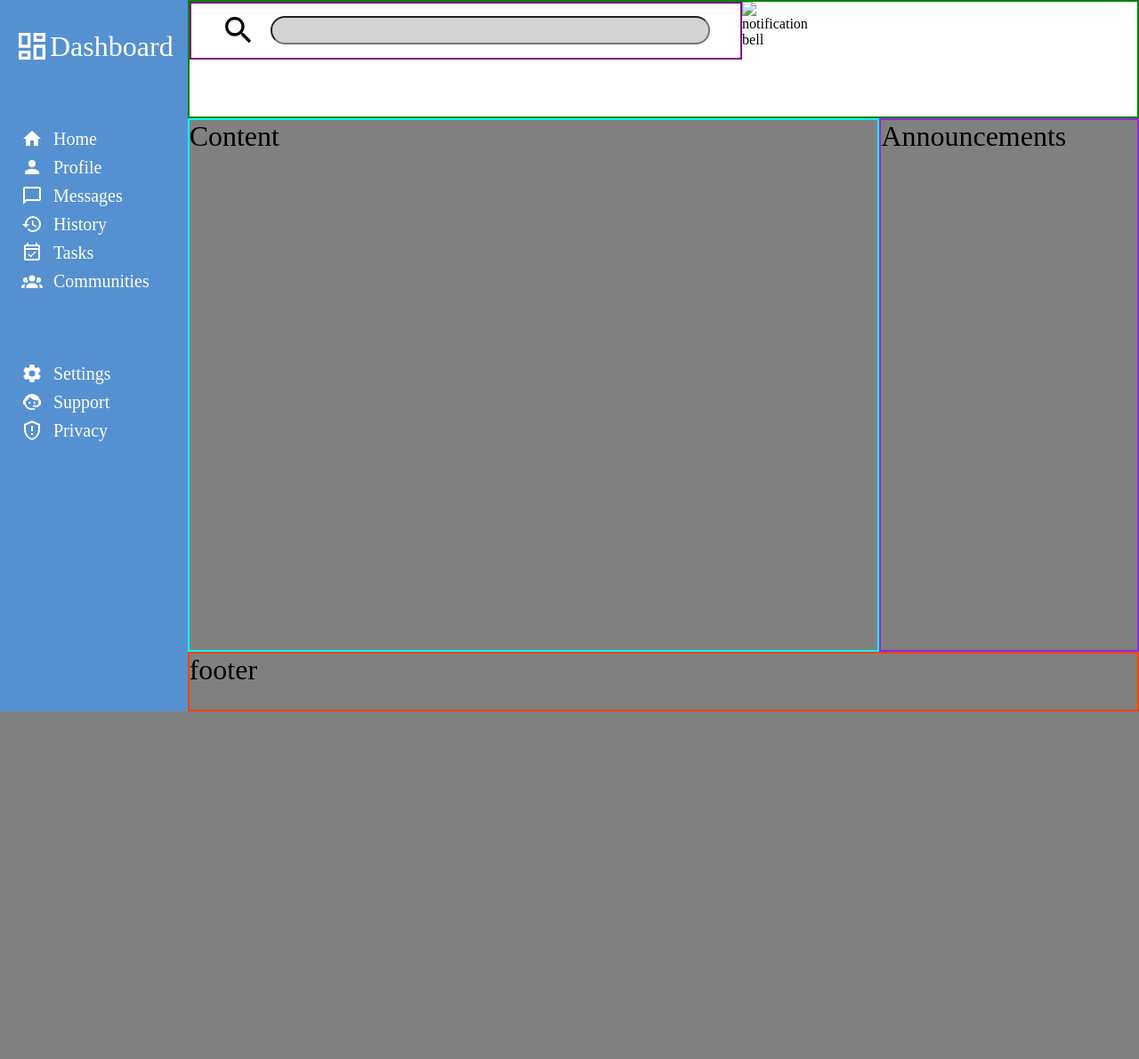
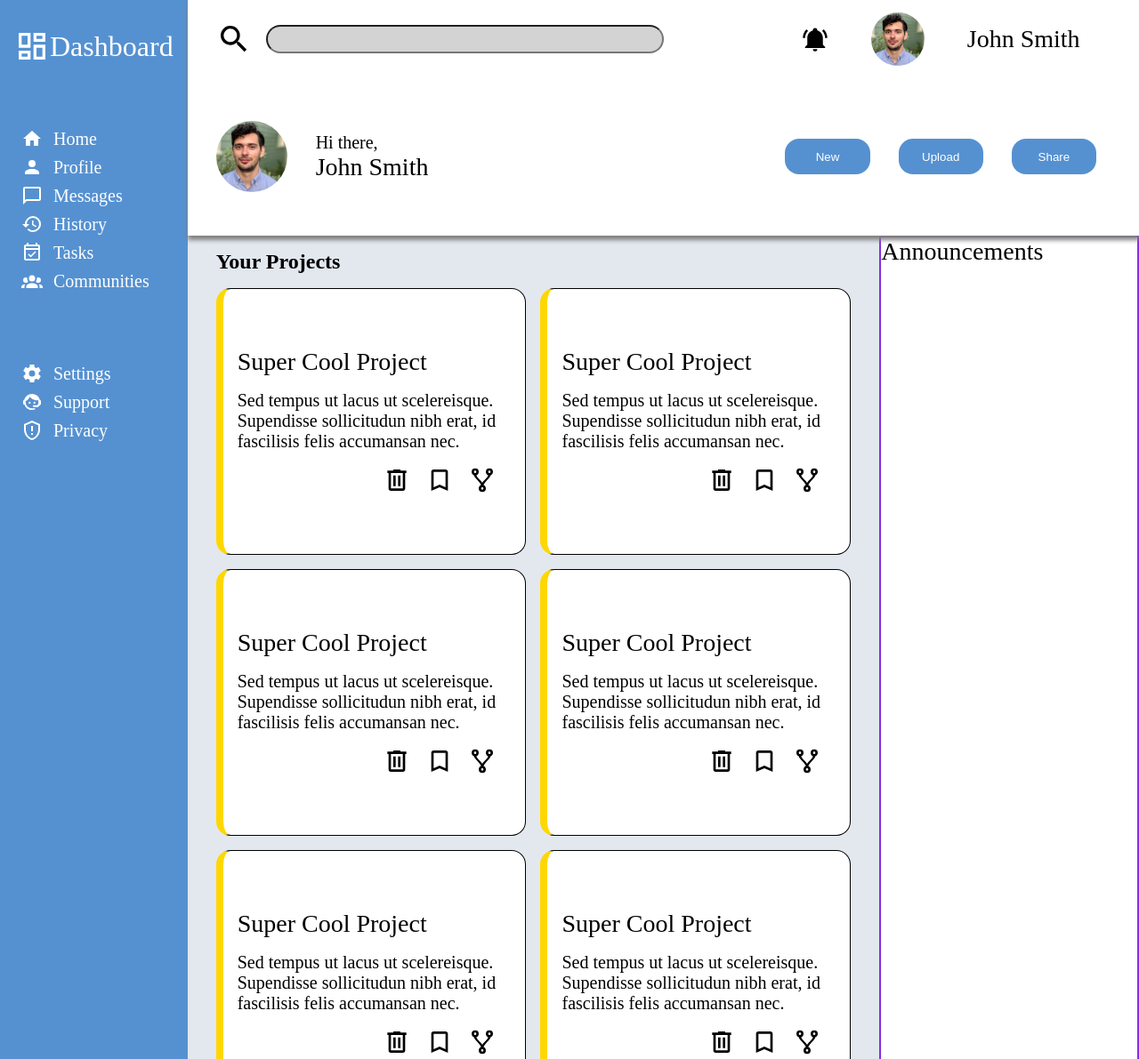
Before and after one commit to Boisset-C/grid_dashboard, a plain HTML site: page index.html in a window 1280 px wide. Shown: the top 1191 px of the page at 89% size. Before the commit the page ends 800 px from the top, so only its background shows below. Drawn offline with Linux system fonts and the light colour scheme.

Commit message:
Finished content Section.

```diff
--- a/index.html
+++ b/index.html
@@ -108,14 +108,124 @@
 				/>
 			</div>
 			<div class="account-container">
-				<img src="" alt="notification bell" />
+				<img
+					class="notification-icon"
+					src="./assets/icons/bell.svg"
+					alt="notification bell, for alerts"
+				/>
+				<img
+					class="user-image"
+					src="./assets/images/profile-pic.jpeg"
+					alt="profile picture"
+				/>
+				<p>John Smith</p>
+			</div>
+			<div class="welcome-container">
+				<img
+					class="user-image"
+					src="./assets/images/profile-pic.jpeg"
+					alt="profile picture"
+				/>
+				<div>
+					<p class="fs-small">Hi there,</p>
+					<p>John Smith</p>
+				</div>
+			</div>
+			<div class="actions-container">
+				<button>New</button>
+				<button>Upload</button>
+				<button>Share</button>
 			</div>
 		</div>
 
-		<div class="content"><p>Content</p></div>
+		<div class="content">
+			<h2 class="content-title">Your Projects</h1>
+			<div class="card">
+				<p class="header">Super Cool Project</p>
+				<p class="card-body fs-small">
+					Sed tempus ut lacus ut scelereisque. Supendisse sollicitudun
+					nibh erat, id fascilisis felis accumansan nec.
+				</p>
+       <div class="card-imgs">
+         <img src="./assets/icons/trash.svg" alt="trash" />
+         <img src="./assets/icons/bookmark.svg" alt="share" />
+         <img src="./assets/icons/fork.svg" alt="fork" />
+        </div>
+			</div>
+      	<div class="card">
+				<p class="header">Super Cool Project</p>
+				<p class="card-body fs-small">
+					Sed tempus ut lacus ut scelereisque. Supendisse sollicitudun
+					nibh erat, id fascilisis felis accumansan nec.
+				</p>
+       <div class="card-imgs">
+         <img src="./assets/icons/trash.svg" alt="trash" />
+         <img src="./assets/icons/bookmark.svg" alt="share" />
+         <img src="./assets/icons/fork.svg" alt="fork" />
+        </div>
+			</div>
+      	<div class="card">
+				<p class="header">Super Cool Project</p>
+				<p class="card-body fs-small">
+					Sed tempus ut lacus ut scelereisque. Supendisse sollicitudun
+					nibh erat, id fascilisis felis accumansan nec.
+				</p>
+       <div class="card-imgs">
+         <img src="./assets/icons/trash.svg" alt="trash" />
+         <img src="./assets/icons/bookmark.svg" alt="share" />
+         <img src="./assets/icons/fork.svg" alt="fork" />
+        </div>
+			</div>
+      	<div class="card">
+				<p class="header">Super Cool Project</p>
+				<p class="card-body fs-small">
+					Sed tempus ut lacus ut scelereisque. Supendisse sollicitudun
+					nibh erat, id fascilisis felis accumansan nec.
+				</p>
+       <div class="card-imgs">
+         <img src="./assets/icons/trash.svg" alt="trash" />
+         <img src="./assets/icons/bookmark.svg" alt="share" />
+         <img src="./assets/icons/fork.svg" alt="fork" />
+        </div>
+			</div>
+      	<div class="card">
+				<p class="header">Super Cool Project</p>
+				<p class="card-body fs-small">
+					Sed tempus ut lacus ut scelereisque. Supendisse sollicitudun
+					nibh erat, id fascilisis felis accumansan nec.
+				</p>
+       <div class="card-imgs">
+         <img src="./assets/icons/trash.svg" alt="trash" />
+         <img src="./assets/icons/bookmark.svg" alt="share" />
+         <img src="./assets/icons/fork.svg" alt="fork" />
+        </div>
+			</div>
+      	<div class="card">
+				<p class="header">Super Cool Project</p>
+				<p class="card-body fs-small">
+					Sed tempus ut lacus ut scelereisque. Supendisse sollicitudun
+					nibh erat, id fascilisis felis accumansan nec.
+				</p>
+       <div class="card-imgs">
+         <img src="./assets/icons/trash.svg" alt="trash" />
+         <img src="./assets/icons/bookmark.svg" alt="share" />
+         <img src="./assets/icons/fork.svg" alt="fork" />
+        </div>
+			</div>
+      	<div class="card">
+				<p class="header">Super Cool Project</p>
+				<p class="card-body fs-small">
+					Sed tempus ut lacus ut scelereisque. Supendisse sollicitudun
+					nibh erat, id fascilisis felis accumansan nec.
+				</p>
+       <div class="card-imgs">
+         <img src="./assets/icons/trash.svg" alt="trash" />
+         <img src="./assets/icons/bookmark.svg" alt="share" />
+         <img src="./assets/icons/fork.svg" alt="fork" />
+        </div>
+			</div>
+		</div>
 
 		<div class="alerts"><p>Announcements</p></div>
-
-		<div class="footer"><p>footer</p></div>
 	</body>
 </html>
--- a/styles.css
+++ b/styles.css
@@ -15,8 +15,8 @@ a {
 
 #grid-container {
 	display: grid;
-	height: 100vh;
-	background-color: gray;
+	min-height: 100vh;
+	background-color: white;
 	grid-template-rows: repeat(12, 1fr);
 	grid-template-columns: repeat(12, 1fr);
 	grid-auto-rows: 150px;
@@ -26,7 +26,6 @@ a {
 	display: flex;
 	flex-direction: column;
 	background-color: rgba(85, 145, 209, 1);
-
 	grid-column: 1 / 2;
 	grid-row: 1 / 13;
 }
@@ -73,11 +72,11 @@ a {
 .filter {
 	display: grid;
 	grid-template-columns: repeat(12, 1fr);
-	grid-template-rows: repeat(2, 1fr);
-	background-color: white;
-	border: 2px solid green;
+	grid-template-rows: 1fr 2fr;
 	grid-column: 2 / 13;
 	grid-row: 1 / 3;
+	box-shadow: 0px 5px 5px 0px gray;
+	z-index: 1;
 }
 
 .filter .search-container img {
@@ -95,32 +94,124 @@ a {
 
 .search-container {
 	display: flex;
+	align-items: center;
+	grid-row: 1 / 1;
+	grid-column: 1 / 8;
+	margin: 0.5rem 2rem 0.5rem 2rem;
+}
+
+.account-container {
+	display: flex;
 	justify-content: center;
 	align-items: center;
-	border: 2px solid purple;
+	gap: 3rem;
 	grid-row: 1 / 1;
+	grid-column: 8 / 13;
+	margin: 0.5rem 2rem 0.5rem 2rem;
+}
+
+.account-container .notification-icon {
+	height: 30px;
+	width: 30px;
+}
+
+.account-container .user-image {
+	height: 60px;
+	width: 60px;
+	border-radius: 50%;
+}
+
+.welcome-container {
+	display: flex;
+	align-items: center;
+	grid-row: 2 / 2;
 	grid-column: 1 / 8;
+	margin-left: 2rem;
+}
+
+.welcome-container .user-image {
+	height: 5rem;
+	width: 5rem;
+	margin-right: 2rem;
+	border-radius: 50%;
+}
+
+.actions-container {
+	display: flex;
+	justify-content: center;
+	align-items: center;
+	grid-row: 2 / 2;
+	grid-column: 8 / 13;
+	margin: 0.5rem 2rem 0.5rem 2rem;
+}
+
+.actions-container button {
+	border: none;
+	background-color: rgba(85, 145, 209, 1);
+	border-radius: 16px;
+	height: 2.5rem;
+	width: 6rem;
+	min-height: 1.5rem;
+	max-height: 4rem;
+	margin: 1rem;
+	color: white;
 }
 
 .content {
-	border: 2px solid aqua;
+	display: grid;
+	grid-template-columns: repeat(auto-fill, minmax(300px, 1fr));
+	grid-template-rows: 0.05fr 300px 300px;
+	background-color: rgba(227, 232, 239, 1);
+	grid-auto-rows: 300px;
 	grid-column: 2 / 10;
-	grid-row: 3 / 12;
+	grid-row: 3 / 13;
+	gap: 1rem;
+	padding: 1rem 2rem 1rem 2rem;
+}
+
+.content .content-title {
+	grid-row: 1;
+	grid-column: 1 / -1;
+}
+
+.content .card {
+	display: flex;
+	flex-direction: column;
+	justify-content: center;
+
+	border: 1px solid black;
+	border-left: 8px solid gold;
+	background-color: white;
+	gap: 1rem;
+	padding: 1rem;
+	border-radius: 1rem;
+}
+
+.content .card-imgs {
+	display: flex;
+	justify-content: end;
+	height: 2rem;
+	width: 100%;
+}
+
+.card-imgs img {
+	margin-right: 1rem;
+	height: 100%;
+	width: auto;
 }
 
 .alerts {
 	border: 2px solid blueviolet;
 	grid-column: 10 / 13;
-	grid-row: 3 / 12;
-}
-
-.footer {
-	border: 2px solid orangered;
-	grid-column: 2 / 13;
-	grid-row: 12 / 13;
+	grid-row: 3 / 13;
 }
 
 /* Testing purposes */
 p {
-	font-size: 32px;
+	font-size: 1.75rem;
 }
+
+/* Fonts */
+.fs-small {
+	font-size: 1.25rem;
+}
```
Also changed, not shown: assets/icons/bell.svg (added), assets/icons/bookmark.svg (added), assets/icons/fork.svg (added), assets/icons/trash.svg (added), assets/images/profile-pic.jpeg (added).
